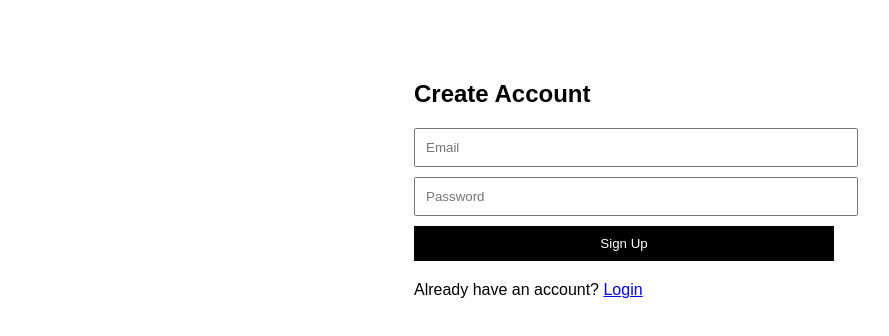
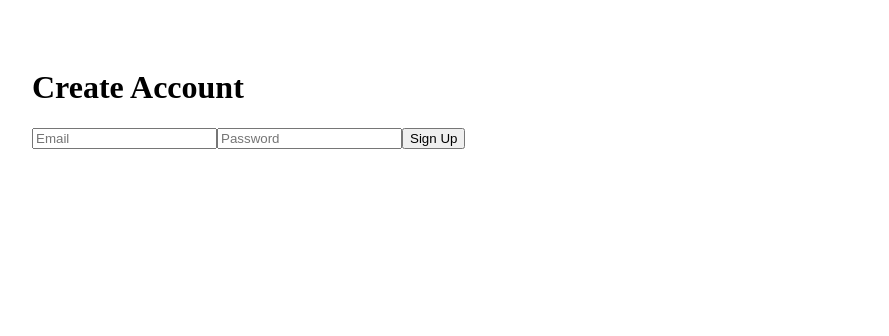
Before and after one commit to nextwaveaisuite/nextforge-proplus, a Next.js app: page /signup in a window 1280 px wide. Shown: the top 336 px of the page, without its empty margins (16-905 px from the left). Built offline with nearby package versions, Linux system fonts and the light colour scheme.

Commit message:
page.tsx

```diff
--- a/src/app/signup/page.tsx
+++ b/src/app/signup/page.tsx
@@ -1,21 +1,15 @@
 "use client";
 
 import { useState } from "react";
+import { saveToken } from "@/lib/client-auth";
 import { useRouter } from "next/navigation";
-import { saveToken } from "@/lib/client-auth";
 
-export default function SignupPage() {
-  const router = useRouter();
+export default function Signup() {
   const [email, setEmail] = useState("");
   const [password, setPassword] = useState("");
-  const [loading, setLoading] = useState(false);
-  const [error, setError] = useState("");
+  const router = useRouter();
 
-  async function handleSignup(e: any) {
-    e.preventDefault();
-    setLoading(true);
-    setError("");
-
+  async function handleSignup() {
     const res = await fetch("/api/auth/signup", {
       method: "POST",
       body: JSON.stringify({ email, password }),
@@ -23,58 +17,32 @@ export default function SignupPage() {
 
     const data = await res.json();
 
-    if (!data.success) {
-      setError(data.error || "Signup failed.");
-      setLoading(false);
-      return;
+    if (data.success) {
+      saveToken(data.token || "");
+      router.push("/dashboard");
+    } else {
+      alert(data.error);
     }
-
-    saveToken(data.token);
-    router.push("/dashboard");
   }
 
   return (
-    <div style={{ maxWidth: 420, margin: "80px auto", fontFamily: "Arial" }}>
-      <h2>Create Account</h2>
+    <div style={{ padding: 40 }}>
+      <h1>Create Account</h1>
 
-      <form onSubmit={handleSignup}>
       <input
-          type="email"
         placeholder="Email"
-          style={{ width: "100%", padding: 10, marginBottom: 10 }}
         value={email}
         onChange={(e) => setEmail(e.target.value)}
       />
 
       <input
+        placeholder="Password"
         type="password"
-          placeholder="Password"
-          style={{ width: "100%", padding: 10, marginBottom: 10 }}
         value={password}
         onChange={(e) => setPassword(e.target.value)}
       />
 
-        {error && <p style={{ color: "red" }}>{error}</p>}
-
-        <button
-          type="submit"
-          disabled={loading}
-          style={{
-            width: "100%",
-            padding: 10,
-            background: "black",
-            color: "white",
-            border: 0,
-            cursor: "pointer",
-          }}
-        >
-          {loading ? "Creating..." : "Sign Up"}
-        </button>
-      </form>
-
-      <p style={{ marginTop: 20 }}>
-        Already have an account? <a href="/login">Login</a>
-      </p>
+      <button onClick={handleSignup}>Sign Up</button>
     </div>
   );
 }
```
Lines whose indentation alone changed are shown as unchanged.
